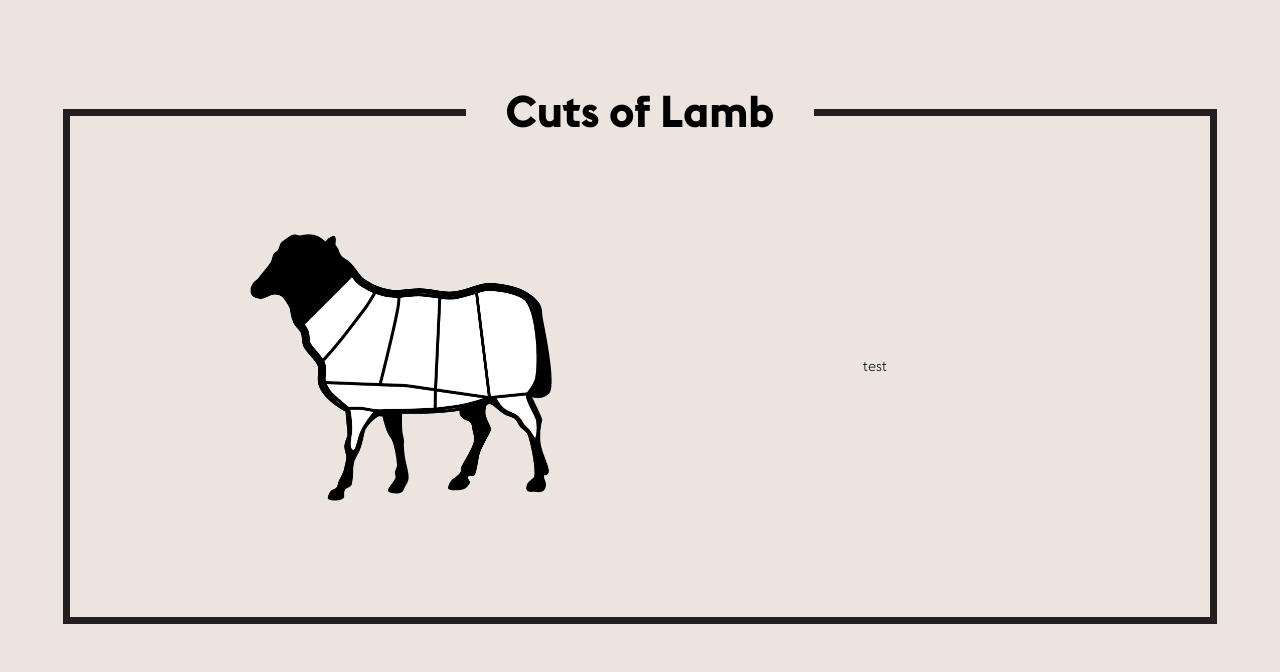
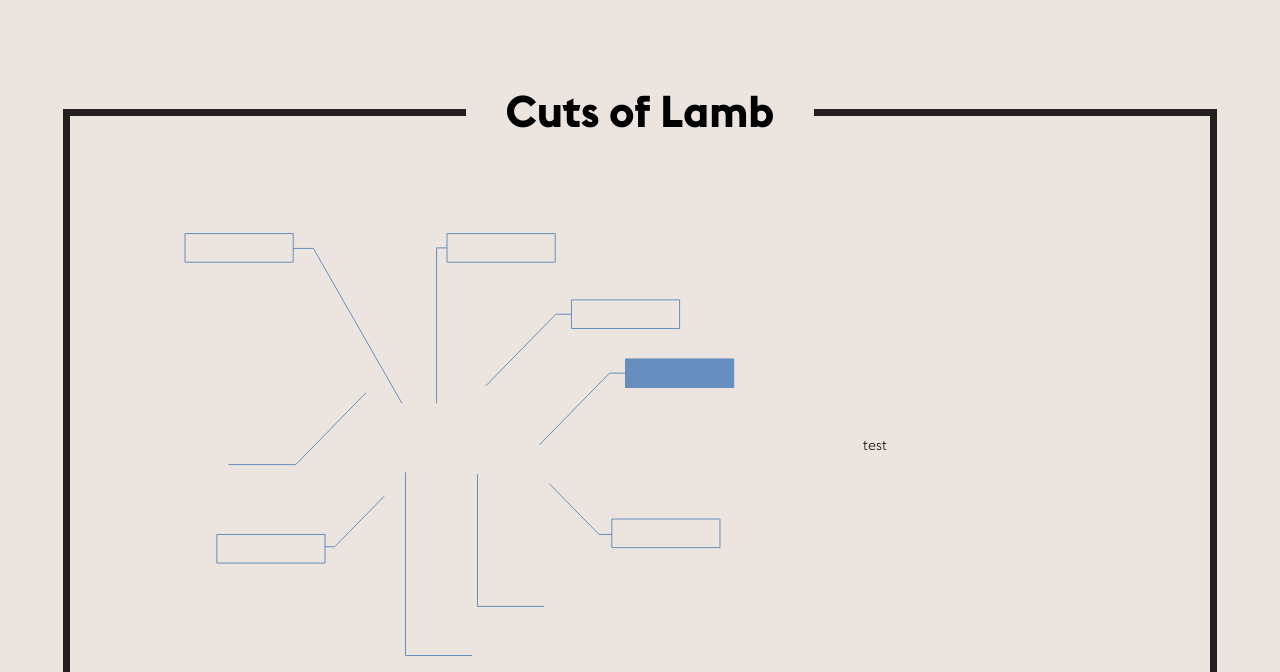
Before and after one commit to whatitiscreative/jugo, a website: page index.html in a window 1280 px wide. Shown: the part 3748-4420 px from the top of the page. Drawn offline with Linux system fonts and the light colour scheme.

Commit message:
starting on cuts of lamb section

```diff
--- a/_source/scss/components/_tabs.scss
+++ b/_source/scss/components/_tabs.scss
@@ -15,6 +15,7 @@
 
   li {
     display: inline-block;
+    position: relative;
   }
 
   a {
--- a/_source/scss/pages/_homepage.scss
+++ b/_source/scss/pages/_homepage.scss
@@ -15,7 +15,7 @@
   background-size: cover;
 }
 
-.gallery, .cuts, .kitchen {
+.gallery, .kitchen {
   padding: 10.0rem 0 6.0rem 0;
   min-height: calc(100vh - 200px);
   position: relative;
@@ -60,6 +60,7 @@
 }
 
 .cuts {
+  padding: 10.0rem 0 6.0rem 0;
   h1 {
     background: $color-beige;
     padding: 0 4.0rem;
@@ -206,11 +207,14 @@
 }
 
 .text-desc {
-  text-align: center;
   margin: 3.0rem 0;
 
   @include MQ(S) {
     margin: 0 0 3.0rem 0;
+  }
+
+  @include MQ(XS) {
+    text-align: center;
   }
 
   &:last-child {
@@ -250,7 +254,6 @@
   .ipad-p-100 {
     flex-basis: 100%;
     max-width: 100%;
-
   }
 }
 
@@ -344,3 +347,32 @@
     color: $color-white;
   }
 }
+
+
+
+
+
+
+
+
+
+
+
+
+.cut-svg {
+  text {
+    cursor: pointer;
+  }
+
+  .hover {
+    cursor: pointer;
+    &:hover {
+      fill: $color-yellow;
+      stroke: $color-yellow;
+    }
+  }
+
+  path {
+
+  }
+}
--- a/index.html
+++ b/index.html
@@ -397,14 +397,51 @@
             </section>
 
 
-            <section id="section-five" class="full-height cuts beige-bg smooth-anchor" data-anchor="section-five">
+            <section id="section-five" class="cuts beige-bg smooth-anchor" data-anchor="section-five">
               <div class="wrap container-fluid">
                 <div class="row center-xs">
                   <h1>Cuts of Lamb</h1>
                 </div>
                 <div class="row inner middle-xs center-xs">
                   <div class="col-xs-12 col-sm-6">
-                    <img src="img/lamb.png">
+                    <!-- <img src="img/lamb.png"> -->
+                    <svg class="cut-svg" xmlns="http://www.w3.org/2000/svg" width="569.732" height="454.681" viewBox="0 0 569.732 454.681">
+
+                      <path class="hover" fill="#668EBE" stroke="#668EBE" stroke-miterlimit="10" d="M450.528 142.92H558.71v28.627H450.528z"/>
+
+                      <path class="hover" fill="none" stroke="#668EBE" stroke-miterlimit="10" d="M396.437 83.885H504.62v28.628H396.436z"/>
+
+                      <path fill="none" stroke="#668EBE" stroke-miterlimit="10" d="M396.88 98.2h-16.04l-70.214 71.892M118.19 32.43h20.23l88.56 154.898M450.528 157.146h-16.04l-70.215 71.892M150.036 330.787h9.674l49.556-50.643M436.812 318.467h-12.775l-49.556-50.643M261.6 187.328V31.88h10.428"/>
+
+                      <path class="hover" fill="none" d="M450.528 152.268H558.71v19.28H450.528z"/>
+
+                      <path class="hover" fill="none" d="M396.437 94.334H504.62v19.28H396.436z"/>
+
+                      <path class="hover" fill="none" stroke="#668EBE" stroke-miterlimit="10" d="M436.812 303.012h108.182v28.628H436.812z"/>
+
+                      <path class="hover" fill="none" d="M436.812 313.46h108.182v19.28H436.812z"/>
+
+                      <path class="hover" fill="none" stroke="#668EBE" stroke-miterlimit="10" d="M41.834 318.467h108.182v28.628H41.834z"/>
+                      <path class="hover" fill="none" d="M41.834 328.916h108.182v19.28H41.834z"/>
+
+                      <path class="hover" fill="none" stroke="#668EBE" stroke-miterlimit="10" d="M10.007 17.567H118.19v28.628H10.006z"/>
+                      <path class="hover" fill="none" d="M10.007 28.016H118.19v19.28H10.006z"/>
+
+                      <path class="hover" fill="none" stroke="#668EBE" stroke-miterlimit="10" d="M272.028 17.567H380.21v28.628H272.028z"/>
+
+                      <path class="hover" fill="none" d="M272.028 28.016H380.21v19.28H272.028z"/>
+
+                      <path fill="none" stroke="#668EBE" stroke-miterlimit="10" d="M53.372 248.608h67.412l70.214-71.893"/>
+
+                      <path class="hover" fill="none" d="M53.372 233.817h66.69v14.79H53.37z"/>
+
+                      <path class="hover" fill="none" d="M302.518 375.64h66.69v14.79h-66.69z"/>
+
+                      <path class="hover" fill="none" d="M230.536 424.728h66.69v14.79h-66.69z"/>
+
+                      <path fill="none" stroke="#668EBE" stroke-miterlimit="10" d="M302.518 258.216V390.43h66.69M230.536 256.393v183.125h66.69"/>
+                    </svg>
+
                   </div>
                   <div class="col-xs-12 col-sm-6">
                     <p>test</p>
@@ -606,7 +643,7 @@
 
 
                       <div class="col-row">
-                        <div class="col w-border">
+                        <div class="col cg-title w-border">
                           <p>lamb leg</p>
                         </div>
                         <div class="col w-border">
--- a/js/main.js
+++ b/js/main.js
@@ -31,10 +31,18 @@ function hamburgerAnimate() {
 }
 hamburgerAnimate();
 
+function svgClick() {
+ $('.cut-svg path').on('click', function(){
+    console.log('working');
+   });
+}
+svgClick();
+
+
 
 // Smooth scrolling navigation
 
-$('.nav-items a').on('click', function() {
+$('.nav-items li a').on('click', function() {
 	$('.nav-items').removeClass('active');
 
 	$('.nav-wrap').removeClass('active');
@@ -58,7 +66,6 @@ $('.nav-items a').on('click', function() {
         }
 
     return false;
-
 })
 
 // Add / remove active class based on window position
@@ -68,16 +75,16 @@ $(window).scroll(function() {
     if (windscroll >= 550) {
         $('.smooth-anchor').each(function(i) {
             if ($(this).position().top <= windscroll + 50) {
-                $('.nav-items a.active').removeClass('active');
-                $('.nav-items a').eq(i).addClass('active');
+                $('.nav-items li a.active').removeClass('active');
+                $('.nav-items li a').eq(i).addClass('active');
             }
         });
 
     } else {
 
         $('.nav-items').removeClass('fixed');
-        $('.nav-items a.active').removeClass('active');
-        $('.nav-items a:first').addClass('active');
+        $('.nav-items li a.active').removeClass('active');
+        $('.nav-items li a:first').addClass('active');
     }
 });
 
```
Also changed, not shown: css/styles.css.
